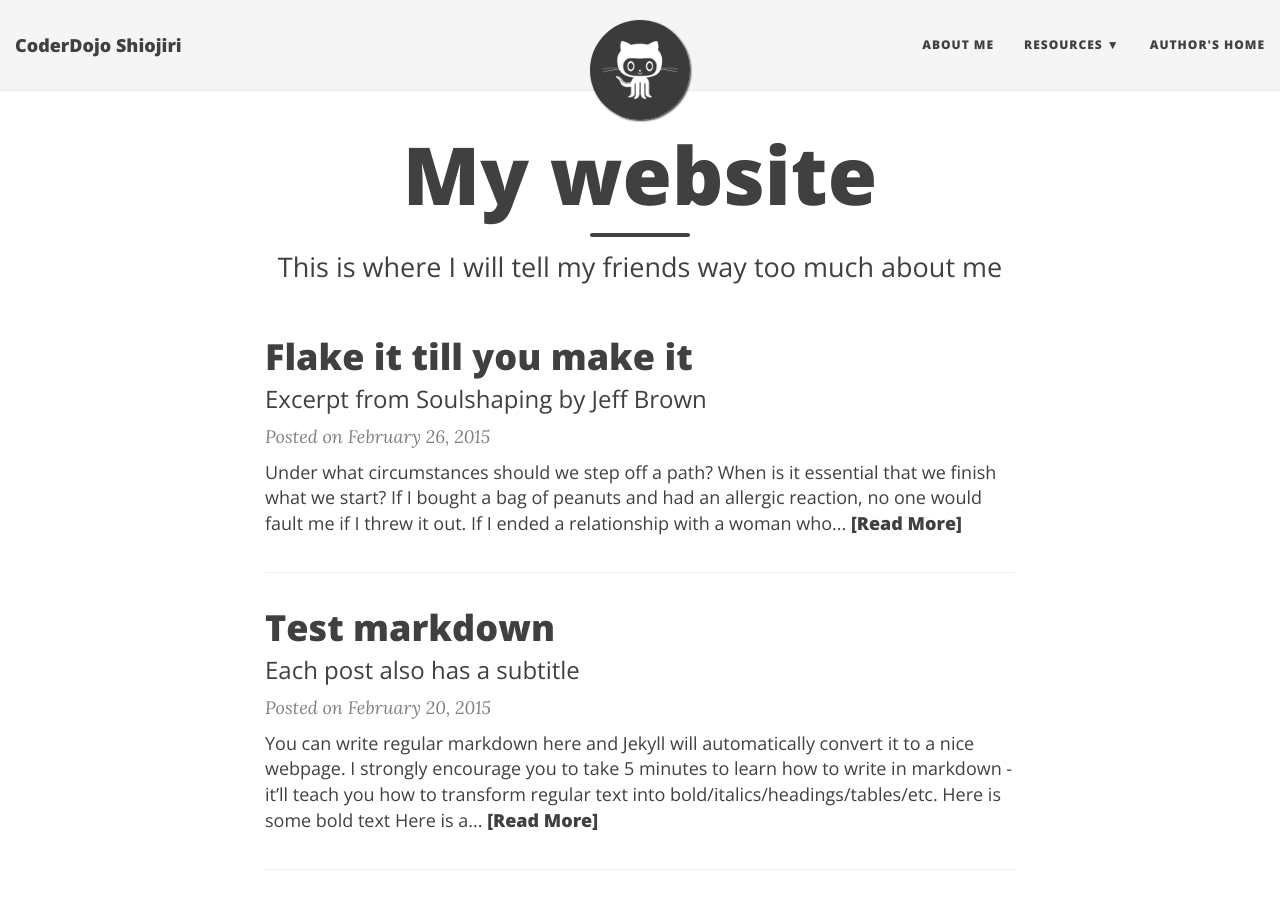
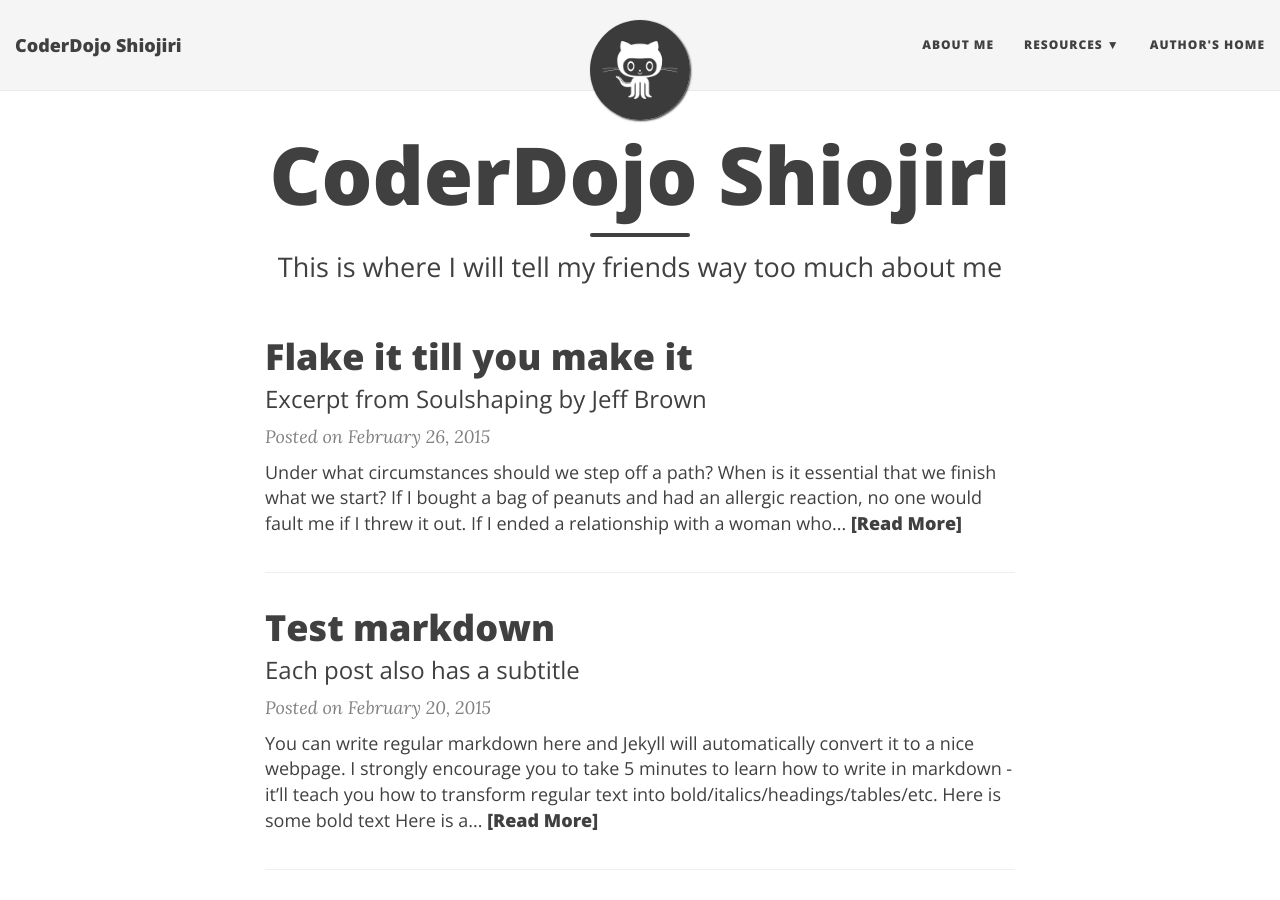
Before and after one commit to coderdojo-shiojiri/coderdojo-shiojiri.github.io, a Jekyll site: the page built from index.html, in a window 1280 px wide and 900 px high. Built offline with Jekyll 4.4.1, drawn with Linux system fonts in a browser that asks for light colours; nearby versions of some CDN libraries; the list of posts is cut into pages by our own code.

Commit message:
change index

```diff
--- a/_config.yml
+++ b/_config.yml
@@ -28,7 +28,7 @@ navbar-links:
     - Beautiful Jekyll: "http://deanattali.com/beautiful-jekyll/"
     - Learn markdown: "http://www.markdowntutorial.com/"
     - GitHub Pages: "https://pages.github.com/"
-  Author's home: "http://deanattali.com"
+  Author's home: "http://shiolab.com"
 
 # Image to show in the navigation bar - image must be a square (width = height)
 # Remove this parameter if you don't want an image in the navbar
--- a/index.html
+++ b/index.html
@@ -1,6 +1,6 @@
 ---
 layout: page
-title: My website
+title: CoderDojo Shiojiri
 subtitle: This is where I will tell my friends way too much about me
 ---
 
```
